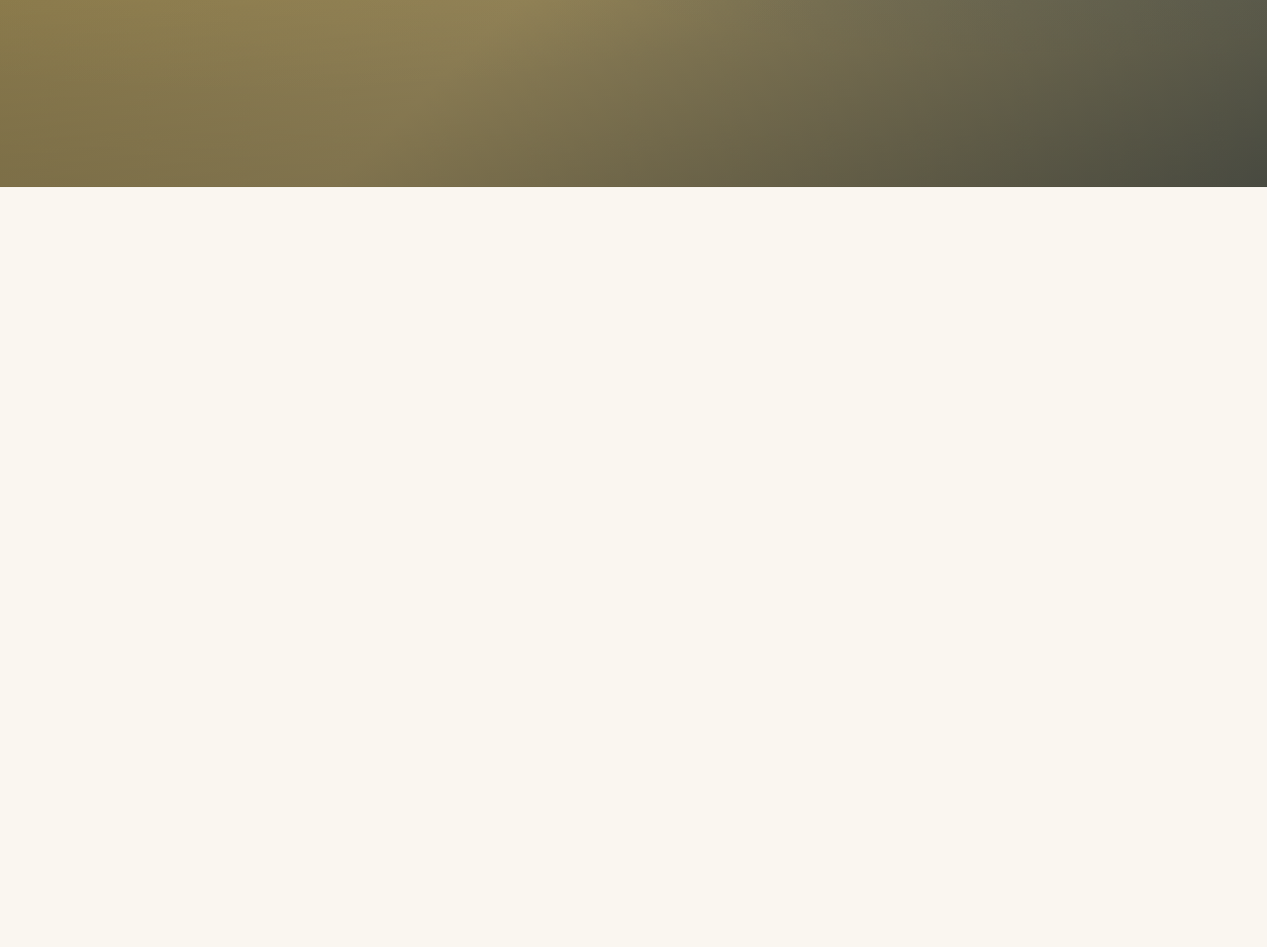
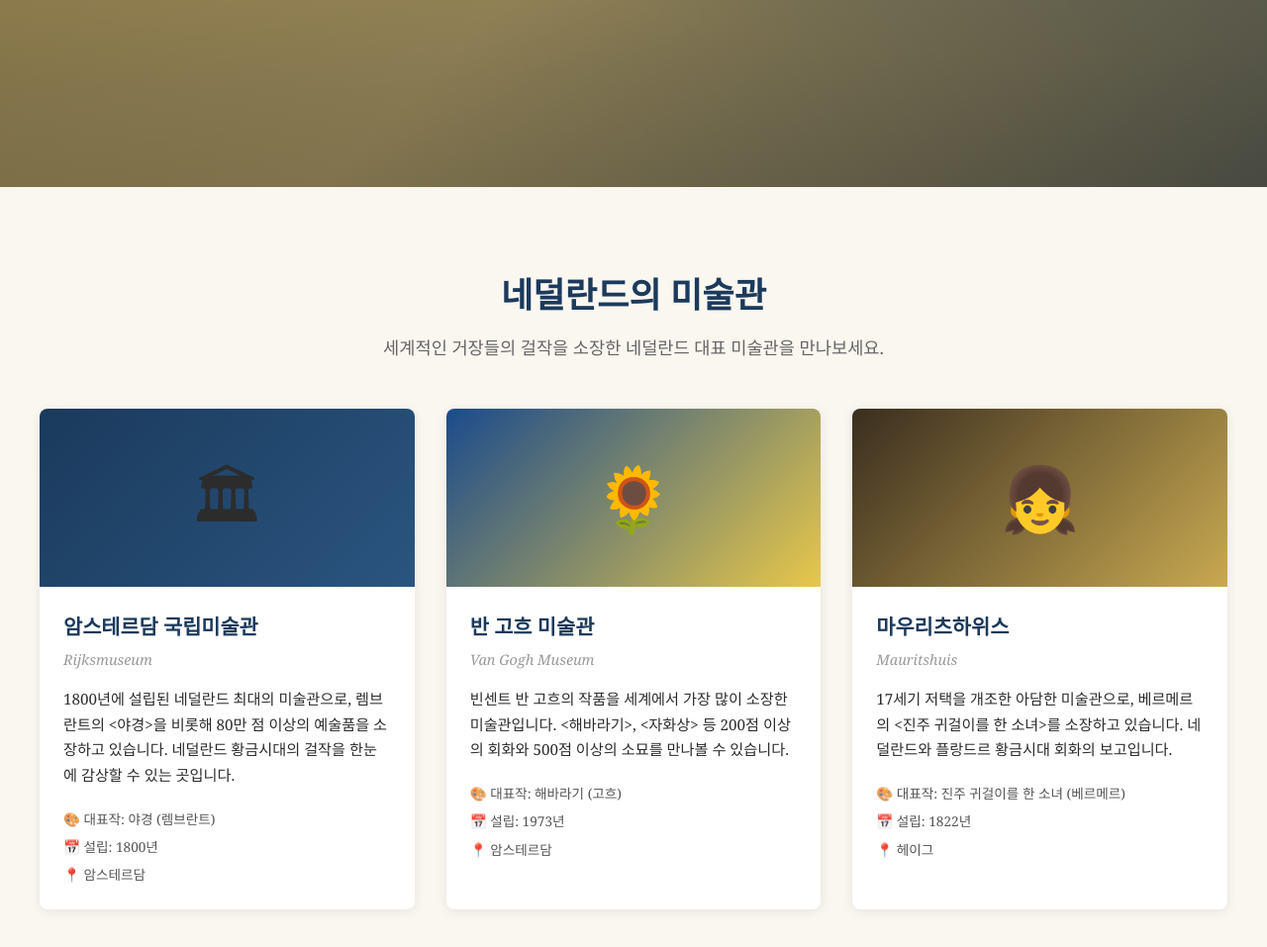
Before and after one commit to darknightson/dutch-museum-harness, a plain HTML site: page output/index.html in a window 1280 px wide. Shown: the part 515-1472 px from the top of the page at 99% size. Before the commit the page ends 800 px from the top, so only its background shows below. Drawn offline with Linux system fonts and the light colour scheme.

Commit message:
feat: 미술관 소개 섹션 구현
왜: 사용자가 네덜란드 주요 미술관 정보를 한눈에 볼 수 있어야 한다
무엇: 3개 미술관 카드(국립미술관, 반 고흐, 마우리츠하위스), CSS Grid 레이아웃, 반응형 스타일(모바일/태블릿/데스크톱), BEM 클래스 네이밍
결과: 미술관 소개 섹션이 3단 그리드로 표시되며, 태블릿에서 2단, 모바일에서 1단으로 반응형 전환된다

```diff
--- a/feature_list.json
+++ b/feature_list.json
@@ -17,7 +17,7 @@
       "id": 3,
       "name": "미술관 소개 섹션",
       "description": "암스테르담 국립미술관, 반 고흐 미술관, 마우리츠하위스 등 최소 3곳의 카드형 소개",
-      "status": "pending"
+      "status": "done"
     },
     {
       "id": 4,
--- a/output/index.html
+++ b/output/index.html
@@ -37,8 +37,58 @@
     </div>
   </section>
 
-  <section id="museums">
-    <!-- TODO: 코딩 에이전트가 구현 -->
+  <section id="museums" class="museums" aria-label="미술관 소개">
+    <div class="museums__inner">
+      <h2 class="museums__heading">네덜란드의 미술관</h2>
+      <p class="museums__description">세계적인 거장들의 걸작을 소장한 네덜란드 대표 미술관을 만나보세요.</p>
+      <div class="museums__grid">
+        <article class="museum-card" aria-label="암스테르담 국립미술관 소개">
+          <div class="museum-card__visual" aria-hidden="true">
+            <div class="museum-card__icon">🏛</div>
+          </div>
+          <div class="museum-card__body">
+            <h3 class="museum-card__name">암스테르담 국립미술관</h3>
+            <p class="museum-card__name-en">Rijksmuseum</p>
+            <p class="museum-card__text">1800년에 설립된 네덜란드 최대의 미술관으로, 렘브란트의 &lt;야경&gt;을 비롯해 80만 점 이상의 예술품을 소장하고 있습니다. 네덜란드 황금시대의 걸작을 한눈에 감상할 수 있는 곳입니다.</p>
+            <ul class="museum-card__highlights">
+              <li class="museum-card__highlight">🎨 대표작: 야경 (렘브란트)</li>
+              <li class="museum-card__highlight">📅 설립: 1800년</li>
+              <li class="museum-card__highlight">📍 암스테르담</li>
+            </ul>
+          </div>
+        </article>
+        <article class="museum-card" aria-label="반 고흐 미술관 소개">
+          <div class="museum-card__visual museum-card__visual--gogh" aria-hidden="true">
+            <div class="museum-card__icon">🌻</div>
+          </div>
+          <div class="museum-card__body">
+            <h3 class="museum-card__name">반 고흐 미술관</h3>
+            <p class="museum-card__name-en">Van Gogh Museum</p>
+            <p class="museum-card__text">빈센트 반 고흐의 작품을 세계에서 가장 많이 소장한 미술관입니다. &lt;해바라기&gt;, &lt;자화상&gt; 등 200점 이상의 회화와 500점 이상의 소묘를 만나볼 수 있습니다.</p>
+            <ul class="museum-card__highlights">
+              <li class="museum-card__highlight">🎨 대표작: 해바라기 (고흐)</li>
+              <li class="museum-card__highlight">📅 설립: 1973년</li>
+              <li class="museum-card__highlight">📍 암스테르담</li>
+            </ul>
+          </div>
+        </article>
+        <article class="museum-card" aria-label="마우리츠하위스 소개">
+          <div class="museum-card__visual museum-card__visual--mauritshuis" aria-hidden="true">
+            <div class="museum-card__icon">👧</div>
+          </div>
+          <div class="museum-card__body">
+            <h3 class="museum-card__name">마우리츠하위스</h3>
+            <p class="museum-card__name-en">Mauritshuis</p>
+            <p class="museum-card__text">17세기 저택을 개조한 아담한 미술관으로, 베르메르의 &lt;진주 귀걸이를 한 소녀&gt;를 소장하고 있습니다. 네덜란드와 플랑드르 황금시대 회화의 보고입니다.</p>
+            <ul class="museum-card__highlights">
+              <li class="museum-card__highlight">🎨 대표작: 진주 귀걸이를 한 소녀 (베르메르)</li>
+              <li class="museum-card__highlight">📅 설립: 1822년</li>
+              <li class="museum-card__highlight">📍 헤이그</li>
+            </ul>
+          </div>
+        </article>
+      </div>
+    </div>
   </section>
 
   <section id="gallery">
--- a/output/style.css
+++ b/output/style.css
@@ -267,7 +267,136 @@
 }
 
 /* #museums */
-/* TODO */
+.museums {
+  padding: 5rem 1.5rem;
+  background-color: var(--bg-color);
+}
+
+.museums__inner {
+  max-width: 1200px;
+  margin: 0 auto;
+}
+
+.museums__heading {
+  font-size: 2.2rem;
+  color: var(--primary-color);
+  text-align: center;
+  margin-bottom: 0.75rem;
+}
+
+.museums__description {
+  font-size: 1.1rem;
+  color: #666;
+  text-align: center;
+  margin-bottom: 3rem;
+}
+
+.museums__grid {
+  display: grid;
+  grid-template-columns: repeat(3, 1fr);
+  gap: 2rem;
+}
+
+.museum-card {
+  background-color: #fff;
+  border-radius: 8px;
+  overflow: hidden;
+  box-shadow: 0 2px 12px rgba(0, 0, 0, 0.08);
+  transition: transform 0.3s, box-shadow 0.3s;
+}
+
+.museum-card:hover {
+  transform: translateY(-4px);
+  box-shadow: 0 8px 24px rgba(0, 0, 0, 0.12);
+}
+
+.museum-card__visual {
+  height: 180px;
+  display: flex;
+  align-items: center;
+  justify-content: center;
+  background: linear-gradient(135deg, var(--primary-color) 0%, #2A5580 100%);
+}
+
+.museum-card__visual--gogh {
+  background: linear-gradient(135deg, #1A4B8C 0%, #E8C84A 100%);
+}
+
+.museum-card__visual--mauritshuis {
+  background: linear-gradient(135deg, #3A2E1F 0%, #C8A951 100%);
+}
+
+.museum-card__icon {
+  font-size: 4rem;
+}
+
+.museum-card__body {
+  padding: 1.5rem;
+}
+
+.museum-card__name {
+  font-size: 1.3rem;
+  color: var(--primary-color);
+  margin-bottom: 0.25rem;
+}
+
+.museum-card__name-en {
+  font-size: 0.9rem;
+  color: #999;
+  margin-bottom: 1rem;
+  font-style: italic;
+}
+
+.museum-card__text {
+  font-size: 0.95rem;
+  color: var(--text-color);
+  line-height: 1.7;
+  margin-bottom: 1.25rem;
+}
+
+.museum-card__highlights {
+  list-style: none;
+  display: flex;
+  flex-direction: column;
+  gap: 0.4rem;
+}
+
+.museum-card__highlight {
+  font-size: 0.85rem;
+  color: #555;
+}
+
+/* 태블릿: ~1024px */
+@media (max-width: 1024px) {
+  .museums__grid {
+    grid-template-columns: repeat(2, 1fr);
+  }
+}
+
+/* 모바일: ~768px */
+@media (max-width: 768px) {
+  .museums {
+    padding: 3rem 1rem;
+  }
+
+  .museums__heading {
+    font-size: 1.75rem;
+  }
+
+  .museums__description {
+    font-size: 1rem;
+    margin-bottom: 2rem;
+  }
+
+  .museums__grid {
+    grid-template-columns: 1fr;
+    gap: 1.5rem;
+  }
+
+  .museum-card__visual {
+    height: 140px;
+  }
+}
 
 /* #gallery */
 /* TODO */
```
Also changed, not shown: progress.txt.
